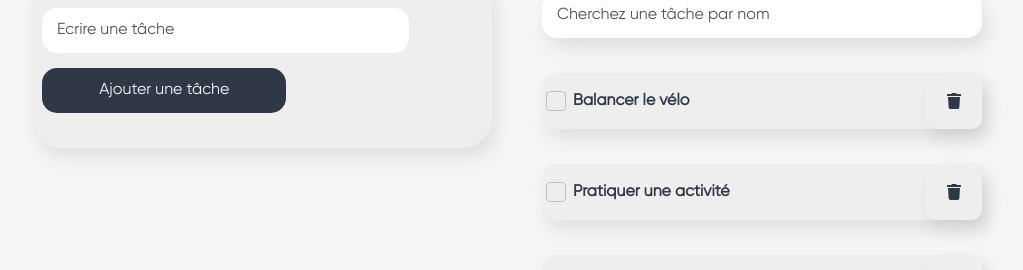
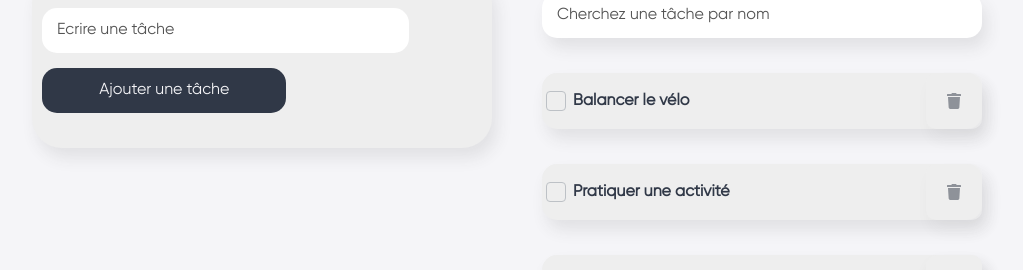
Before and after one commit to DavidNabet/react-todo-list, a React (Create React App) app: page / in a window 1280 px wide. Shown: the part 167-437 px from the top of the page, without its empty margins (128-1151 px from the left). Built offline with nearby package versions, Linux system fonts and the light colour scheme.

Commit message:
status working

```diff
--- a/src/App.css
+++ b/src/App.css
@@ -29,6 +29,7 @@ input[type="text"]::placeholder {
     color: #545454;
 }
 
+
 /* Title */
 
 h1,
@@ -45,6 +46,7 @@ h1 {
     margin-bottom: 1rem;
 }
 
+
 /* Header */
 
 header {
@@ -58,6 +60,7 @@ header button {
     width: auto !important;
     background: var(--red) !important;
 }
+
 
 /* Container */
 
@@ -82,6 +85,7 @@ header button {
     width: calc(50% - 20px);
     padding: 2rem 1rem;
 }
+
 
 /* Form */
 
@@ -138,6 +142,7 @@ header button {
     opacity: 0.8;
 }
 
+
 /* Filter Search */
 
 .container_filter {
@@ -148,6 +153,7 @@ header button {
     width: 100% !important;
     background: #fff !important;
 }
+
 
 /* Checkbox */
 
@@ -187,9 +193,16 @@ header button {
     z-index: 1;
     overflow: hidden;
     transition: background-color 0.4s ease, color 0.4s ease;
+    cursor: no-drop;
+    opacity: 0.5;
 }
 
-.todos_wrapper .on-trash:hover {
+.todos_wrapper .on-trash.active:hover {
     background-color: #f6543e !important;
     color: #fff !important;
 }
+
+.todos_wrapper .on-trash.active {
+    cursor: pointer;
+    opacity: 1;
+}
--- a/src/App.js
+++ b/src/App.js
@@ -13,9 +13,9 @@ library.add(faTrash, faTrashAlt);
 function App() {
 	//L'ensemble des todos
 	const [todos, setTodos] = useState([
-    { name: "Balancer le vélo", status: false, id: 0 },
-    { name: "Pratiquer une activité", status: false, id: 1 },
-    { name: "Remplir le frigo", status: true, id: 2 },
+		{ name: "Balancer le vélo", status: false, id: 1 },
+		{ name: "Pratiquer une activité", status: false, id: 2 },
+		{ name: "Remplir le frigo", status: true, id: 3 },
 	]);
 
 	const [todoInput, setTodoInput] = useState("");
@@ -76,20 +76,20 @@ function App() {
 						</div>
 
 						{searchInput !== ""
-              ? search.map((todo, i) => (
+							? search.map((todo) => (
 									<Todo
-                    key={i}
-                    id={i}
+										key={todo.id}
+										id={todo.id}
 										theme={theme}
 										setTodos={setTodos}
 										copyTask={TASK}
 										todo={todo}
 									/>
 							  ))
-              : todos.map((todo, i) => (
+							: todos.map((todo) => (
 									<Todo
-                    key={i}
-                    id={i}
+										key={todo.id}
+										id={todo.id}
 										theme={theme}
 										setTodos={setTodos}
 										copyTask={TASK}
--- a/src/components/Todo.js
+++ b/src/components/Todo.js
@@ -1,35 +1,18 @@
 import React from "react";
 import { FontAwesomeIcon } from "@fortawesome/react-fontawesome";
 const Todo = ({ todo, setTodos, copyTask, theme, id }) => {
-  const handleCheck = () => {
-    const newTodos = copyTask;
-    newTodos[id].status = !newTodos[id].status;
-    setTodos(newTodos);
+	const handleCheck = (id, status) => {
+		const updated = copyTask.filter((task) => {
+			task.id === id && (task.status = !task.status);
+			return task;
+		});
+		setTodos(updated);
 	};
 
 	const handleRemove = () => {
-    // const remove = copyTask;
-    // remove.splice(id, 1);
-    // setTodos(remove);
 		const remove = copyTask.filter((task) => task.id !== id);
 		setTodos(remove);
 	};
-
-  // const handle = () => {
-  //   const orderedTab = [];
-  //   for (let i = 0; i < copyTask.length; i++) {
-  //     if (copyTask[i].status === false) {
-  //       orderedTab.push(copyTask[i]);
-  //     }
-  //   }
-  //   for (let i = 0; i < copyTask.length; i++) {
-  //     if (copyTask[i].status === true) {
-  //       orderedTab.push(copyTask[i]);
-  //     }
-  //   }
-
-  //   setTodos(orderedTab);
-  // };
 
 	return (
 		<div
@@ -41,7 +24,7 @@ const Todo = ({ todo, setTodos, copyTask, theme, id }) => {
 				name={`todo-${id}`}
 				id={`todo-${id}`}
 				defaultChecked={todo.status}
-        onClick={handleCheck}
+				onClick={() => handleCheck(id)}
 			/>
 			<label
 				htmlFor={`todo-${id}`}
@@ -58,7 +41,7 @@ const Todo = ({ todo, setTodos, copyTask, theme, id }) => {
 					color: theme.foreground,
 					boxShadow: theme.boxShadow,
 				}}
-        className="on-trash"
+				className={`on-trash ${todo.status === true ? "active" : ""}`}
 				onClick={handleRemove}
 			>
 				<FontAwesomeIcon icon="trash" />
```
Lines whose indentation alone changed are shown as unchanged.
